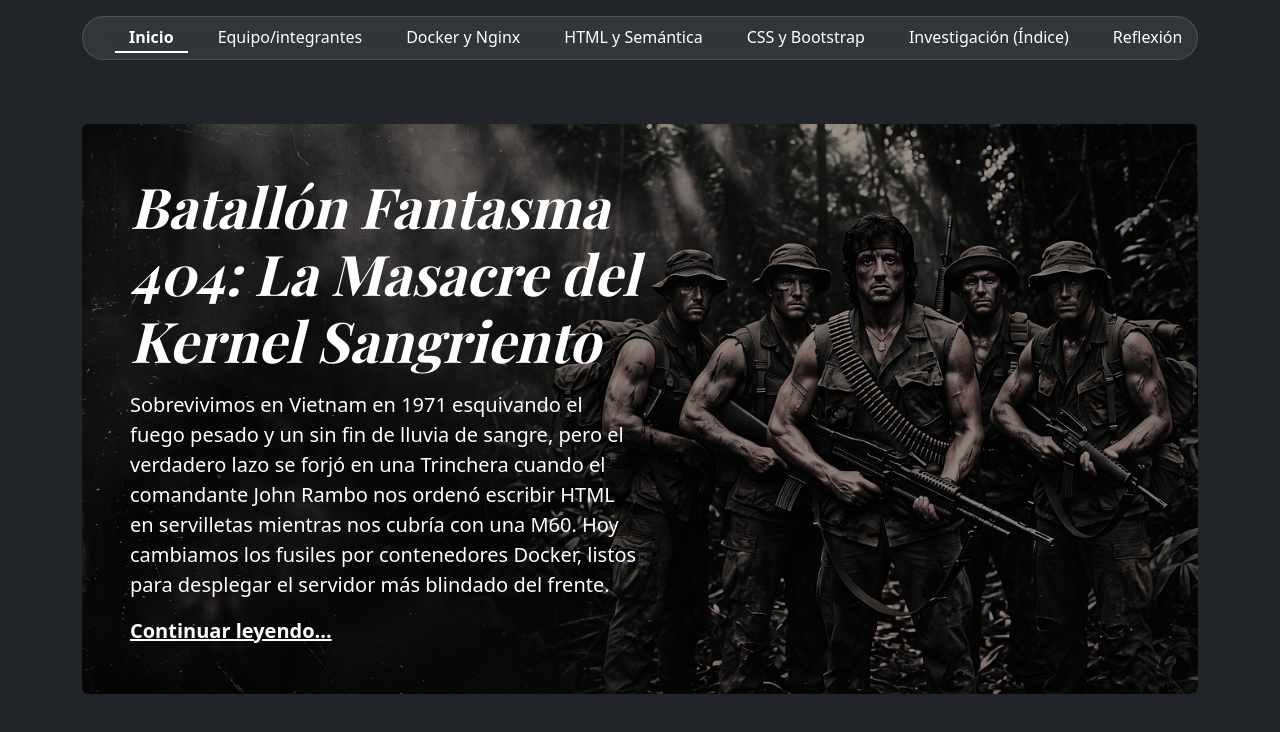
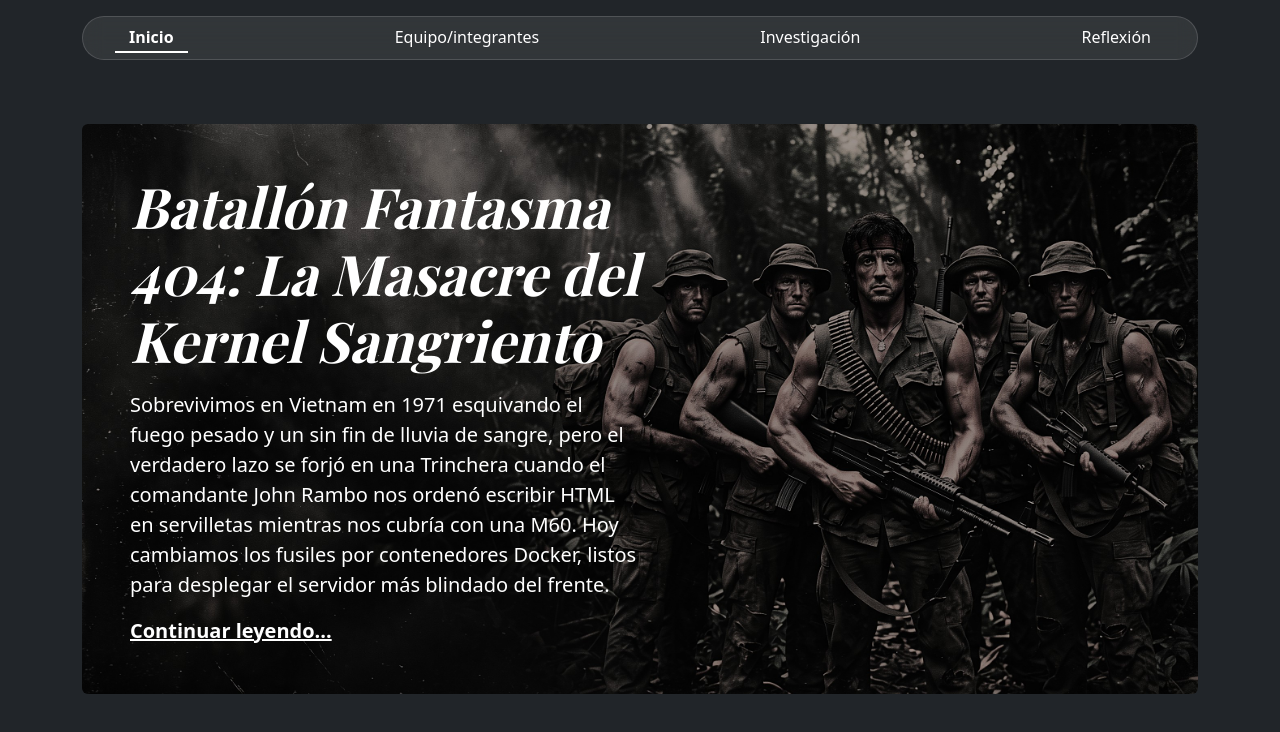
Before and after one commit to IvanHerreraAntipan/sitio-equipo-web, a plain HTML site: page index.html in a window 1280 px wide. Drawn offline with nearby package versions, Linux system fonts and the light colour scheme.

Commit message:
Simplificar barra de navegacion en index.html a 4 secciones

```diff
--- a/index.html
+++ b/index.html
@@ -17,10 +17,7 @@
     <nav class="nav nav-underline justify-content-between align-items-center px-3">
       <a class="nav-item nav-link link-body-emphasis active" href="index.html">Inicio</a>
       <a class="nav-item nav-link link-body-emphasis" href="integrantes.html">Equipo/integrantes</a>
-          <a class="nav-item nav-link link-body-emphasis" href="docker-nginx.html">Docker y Nginx</a>
-          <a class="nav-item nav-link link-body-emphasis" href="html-semantico.html">HTML y Semántica</a>
-          <a class="nav-item nav-link link-body-emphasis" href="bootstrap.html">CSS y Bootstrap</a>
-          <a class="nav-item nav-link link-body-emphasis" href="contenidos.html">Investigación (Índice)</a>
+      <a class="nav-item nav-link link-body-emphasis" href="contenidos.html">Investigación</a>
       <a class="nav-item nav-link link-body-emphasis" href="reflexion.html">Reflexión</a>
     </nav>
   </div>
```
Lines whose indentation alone changed are shown as unchanged.
